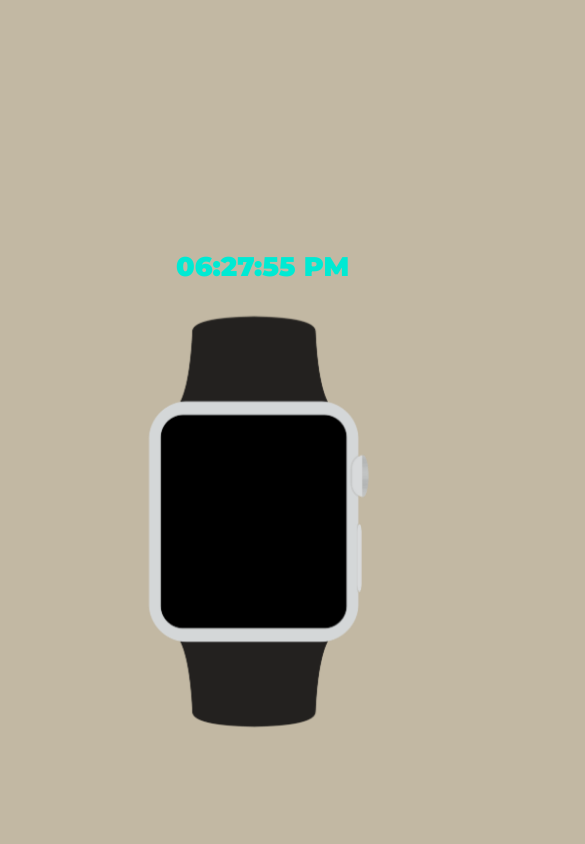
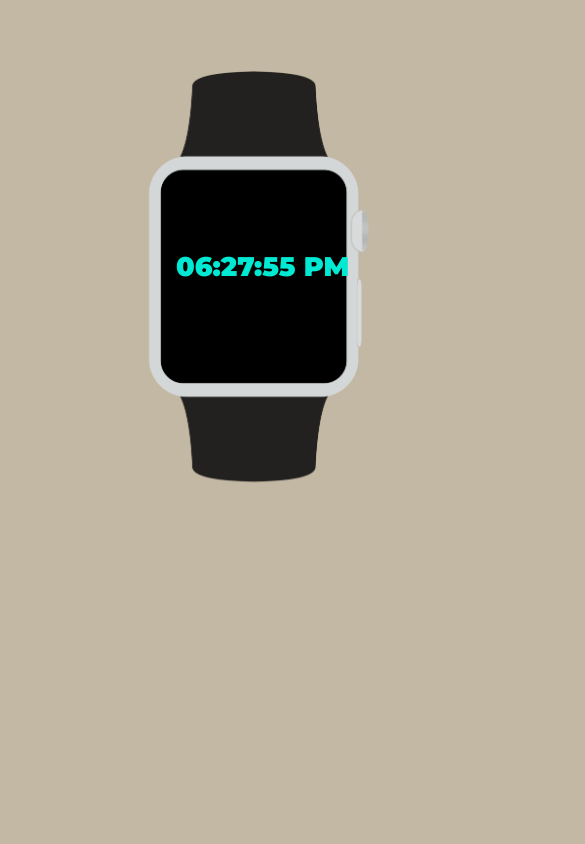
Before and after one commit to sachin6005/JS-smart-watch, a plain HTML site: page index.html in a window 390 px wide. Shown: the top 844 px of the page, 585 px wide, since content can reach past the window. Drawn offline with Linux system fonts and the light colour scheme.

Commit message:
digital watch is created using javascript and css part is updated

```diff
--- a/index.html
+++ b/index.html
@@ -8,7 +8,11 @@
     </head>
     <body>
         <main id="top">
-        <div id="my-watch"></div>
+            <section>
+                <div id="my-watch"></div>
+                <div id="watch-img"></div>
+            </section>
+
 
         <div id="btn-color">
             <h1>SMART WATCH</12>
@@ -19,7 +23,7 @@
             <input type="button" class="img" id="btn-purple" value="Purple" />
             <input type="button" class="img" id="btn-pink" value="Pink" />
         </div>
-            <div id="watch-img"></div>
+
         </main>
 
     </body>
--- a/style.css
+++ b/style.css
@@ -1,25 +1,32 @@
 @import url('https://fonts.googleapis.com/css2?family=Source+Sans+Pro:wght@900&display=swap');
 @import url('https://fonts.googleapis.com/css2?family=Montserrat:wght@900&display=swap');
 body{
-    height: 100vh;
-    width: 100vw;
+    height: 30vh;
+    width: 80vw;
     margin-top: 0%;
-    overflow: hidden;
+    overflow: visible;
     background-color: #C2B8A3;
-    position: absolute;
 }
-@media screen and (max-width:900px) and (min-width:300px){
+@media screen and (max-width:940px) and (min-width:100px){
     body{
         overflow: scroll;
 
     }
-    #top{
-        position: fixed;
-        bottom: 0%;
+    #btn-color{
+        transform: translateX(50px) translateY(100px);
+
     }
+    main{
+        display: inline-block;
+    }
+
+
+}
+section{
+    align-items: center;
 }
 #top{
-    position: fixed;
+    position: relative;
     bottom: 0%;
 }
 #my-watch{
@@ -27,9 +34,7 @@ body{
     font-size: 27px;
     font-weight: bolder;
     font-family: 'Montserrat', 'Source Sans Pro';
-    transform: translateX(168px) translateY(150px);
-    position: sticky;
-    top: 100px;
+    transform: translateX(168px) translateY(250px);
 }
 #watch-img{
 
@@ -39,12 +44,11 @@ body{
    padding-bottom: 20px;
 }
 img{
-    padding-bottom: 10%;
     height: 500px;
     margin-top: 0%;
 }
 #btn-color{
-    transform: translateX(600px) translateY(300px);
+    transform: translateX(600px) translateY(-400px);
 }
 h1{
     color: #362222;
```
